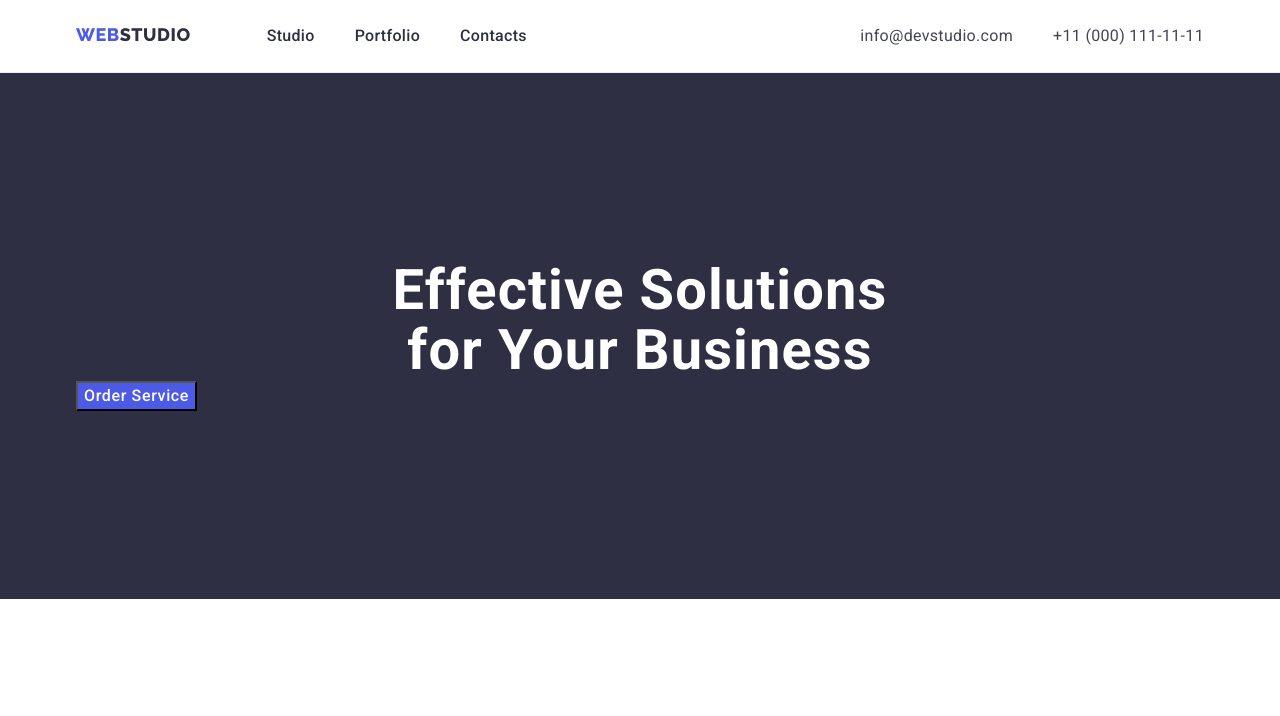
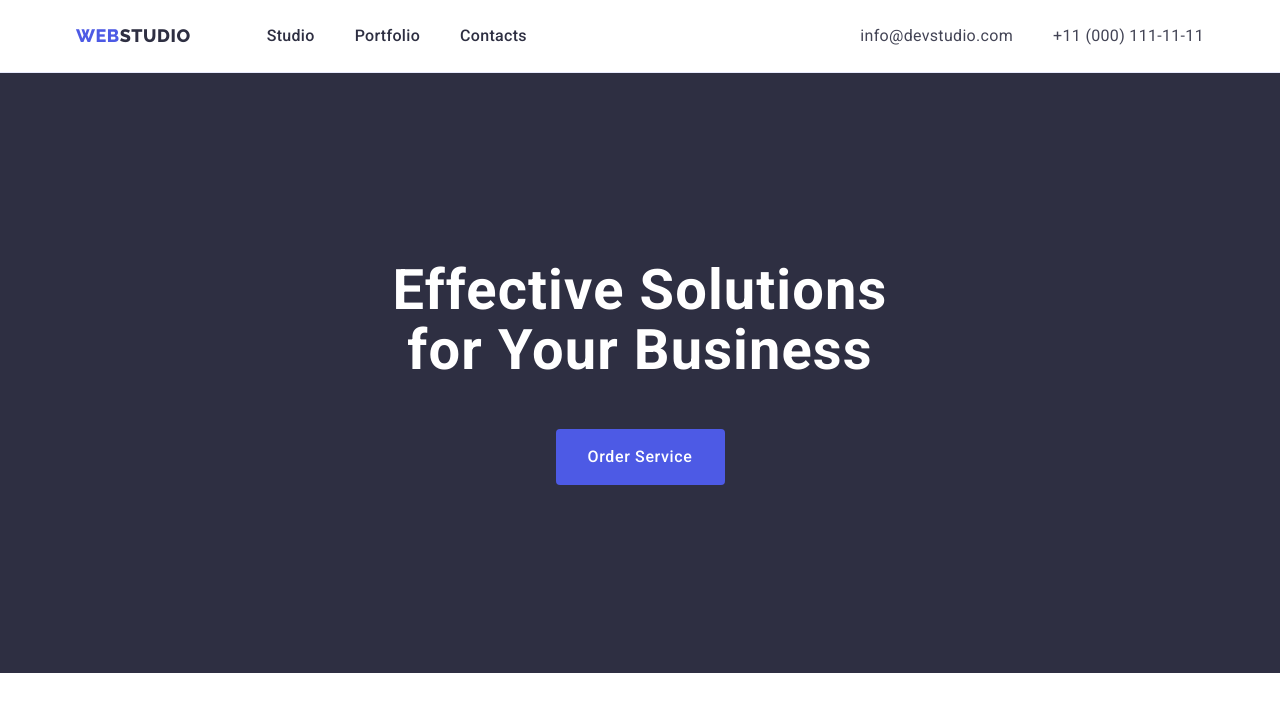
Before and after one commit to greenchak-m/goit-markup-hw-03, a plain HTML site: page index.html in a window 1280 px wide. Shown: the top 716 px of the page. Drawn offline with nearby package versions, Linux system fonts and the light colour scheme.

Commit message:
flex
herosection

```diff
--- a/css/styles.css
+++ b/css/styles.css
@@ -42,6 +42,7 @@ ul, ol {
     padding-left: 15px;
     padding-right: 15px;
     margin: auto;
+    /* display: flex; */
 
 }
 
@@ -78,6 +79,7 @@ ul, ol {
 
 .header-nav {
     display: flex;
+    align-items: center;
 }
 
 .nav-list {
@@ -161,6 +163,13 @@ ul, ol {
         background-color: #4D5AE5;
         cursor: pointer;
         margin-bottom: px;
+        display: block;
+        min-width: 169px;
+        height: 56px;
+        border-radius: 4px;
+        border: none;
+        margin: auto;
+        margin-top: 48px;
 
 }
 
```
